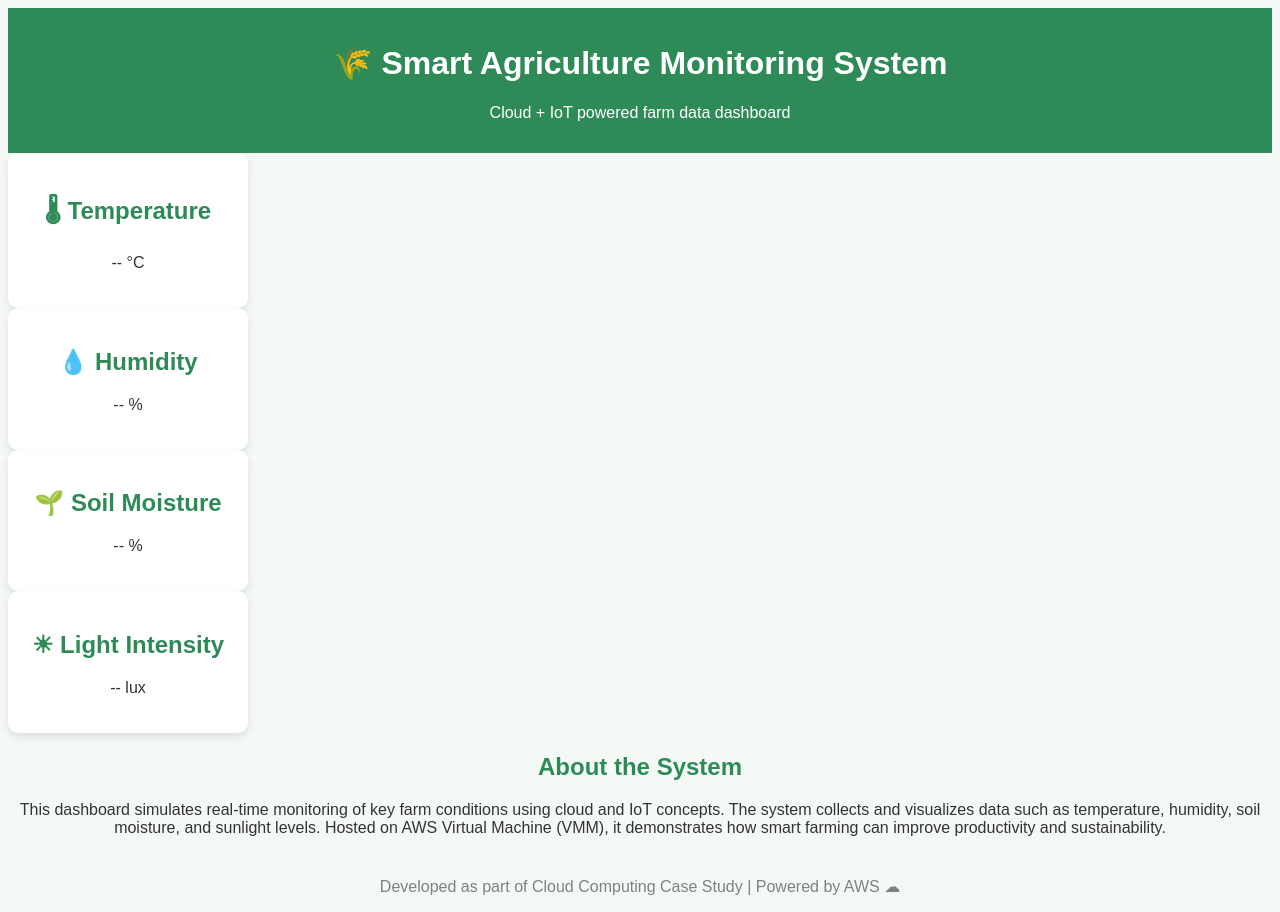
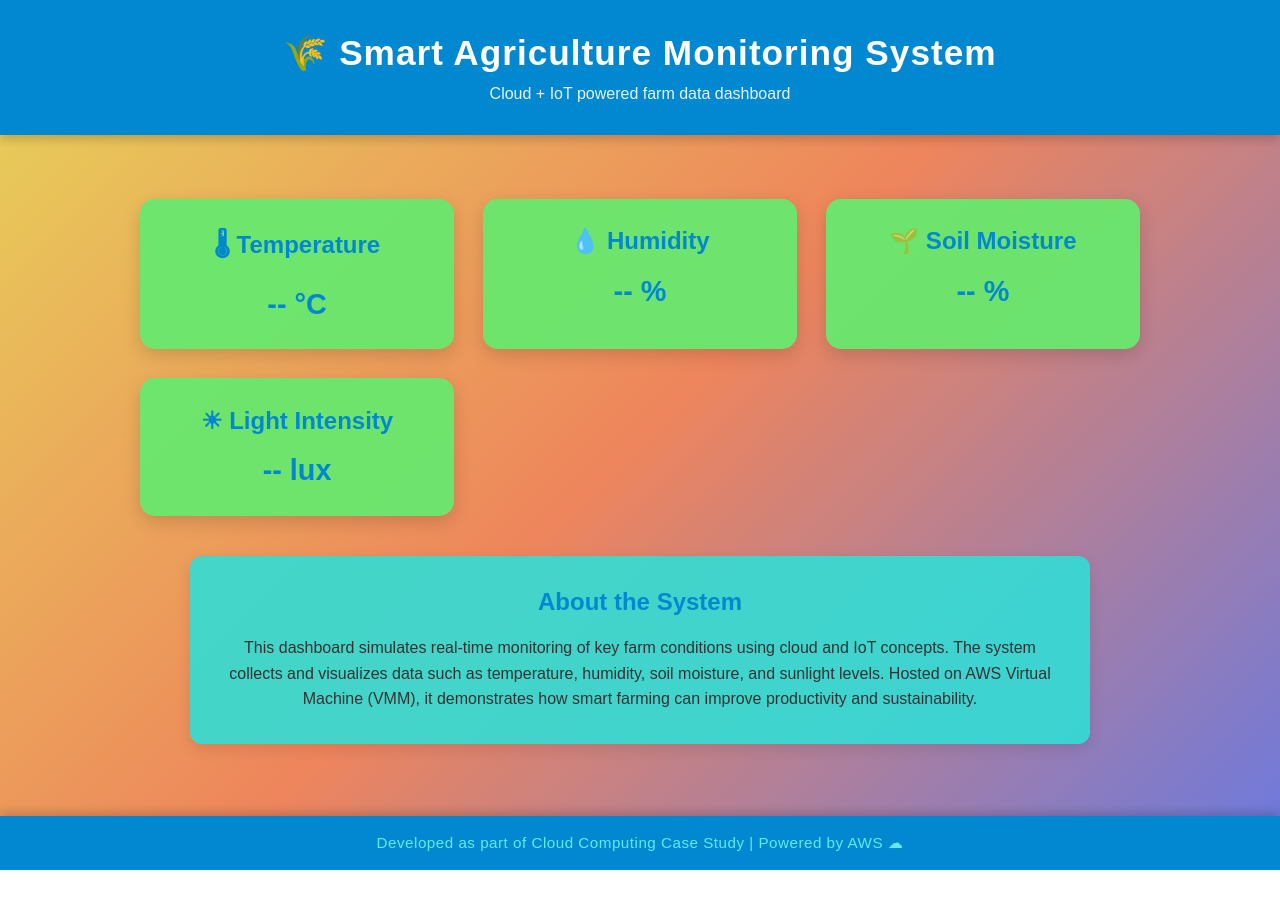
Before and after one commit to roshinishri15082005-sketch/smart-agriculture-monitoring, a plain HTML site: page index.html in a window 1280 px wide. After the commit the page ends 870 px from the top, so only its background shows below. Drawn offline with Linux system fonts and the light colour scheme.

Commit message:
Update style.css

```diff
--- a/style.css
+++ b/style.css
@@ -1,36 +1,114 @@
-body {
-  font-family: Arial, sans-serif;
-  background: #f5f9f5;
-  color: #333;
-  text-align: center;
+/* 🌤 Reset and base styles */
+* {
+  margin: 0;
+  padding: 0;
+  box-sizing: border-box;
 }
 
-header {
-  background-color: #2e8b57;
-  color: white;
-  padding: 15px;
+body {
+  font-family: "Poppins", Arial, sans-serif;
+  background: linear-gradient(135deg, #e7d459, #ee855c, #6979e1); /* Sky blue gradient */
+  color: #333;
+  min-height: 100vh;
+  display: flex;
+  flex-direction: column;
+  overflow-x: hidden;
 }
 
-#data {
+/* ☁ Header section */
+header {
+  background: #0288d1; /* Blue header */
+  color: white;
+  text-align: center;
+  padding: 2em 1em;
+  box-shadow: 0 4px 10px rgba(0, 0, 0, 0.2);
+}
+
+header h1 {
+  font-size: 2.2em;
+  margin-bottom: 0.3em;
+  letter-spacing: 1px;
+}
+
+header p {
+  font-size: 1em;
+  opacity: 0.9;
+}
+
+/* 🌾 Main area */
+main {
+  flex: 1;
+  padding: 2em;
   display: flex;
-  justify-content: center;
-  gap: 25px;
-  margin-top: 50px;
+  flex-direction: column;
+  align-items: center;
+}
+
+/* 🌤 Data cards */
+.cards {
+  display: grid;
+  grid-template-columns: repeat(auto-fit, minmax(240px, 1fr));
+  gap: 1.8em;
+  width: 90%;
+  max-width: 1000px;
+  margin-top: 2em;
 }
 
 .card {
-  background: white;
-  border-radius: 10px;
-  width: 200px;
-  padding: 20px;
-  box-shadow: 0 4px 8px rgba(0,0,0,0.1);
+  background: rgba(104, 232, 110, 0.95);
+  border-radius: 15px;
+  padding: 1.8em;
+  box-shadow: 0 6px 18px rgba(0, 0, 0, 0.15);
+  text-align: center;
+  transition: transform 0.3s ease, box-shadow 0.3s ease;
 }
 
-h2 {
-  color: #2e8b57;
+.card:hover {
+  transform: translateY(-8px);
+  box-shadow: 0 10px 25px rgba(0, 0, 0, 0.2);
 }
 
+.card h2 {
+  color: #0288d1;
+  margin-bottom: 0.8em;
+}
+
+.card p {
+  font-size: 1.8em;
+  font-weight: bold;
+  color: #0288d1;
+}
+
+/* 🌦 Info section */
+.info {
+  background: rgba(50, 221, 213, 0.9);
+  border-radius: 12px;
+  padding: 2em;
+  width: 90%;
+  max-width: 900px;
+  margin: 2.5em auto;
+  text-align: center;
+  box-shadow: 0 5px 15px rgba(0, 0, 0, 0.1);
+}
+
+.info h2 {
+  margin-bottom: 0.8em;
+  color: #0288d1;
+  font-size: 1.5em;
+}
+
+.info p {
+  line-height: 1.6;
+  color: #333;
+}
+
+/* 🌈 Footer */
 footer {
-  margin-top: 40px;
-  color: gray;
+  background: #0288d1;
+  color: rgb(98, 234, 234);
+  text-align: center;
+  padding: 1.2em 0;
+  font-size: 0.95em;
+  letter-spacing: 0.5px;
+  box-shadow: 0 -3px 10px rgba(0, 0, 0, 0.2);
 }
```
